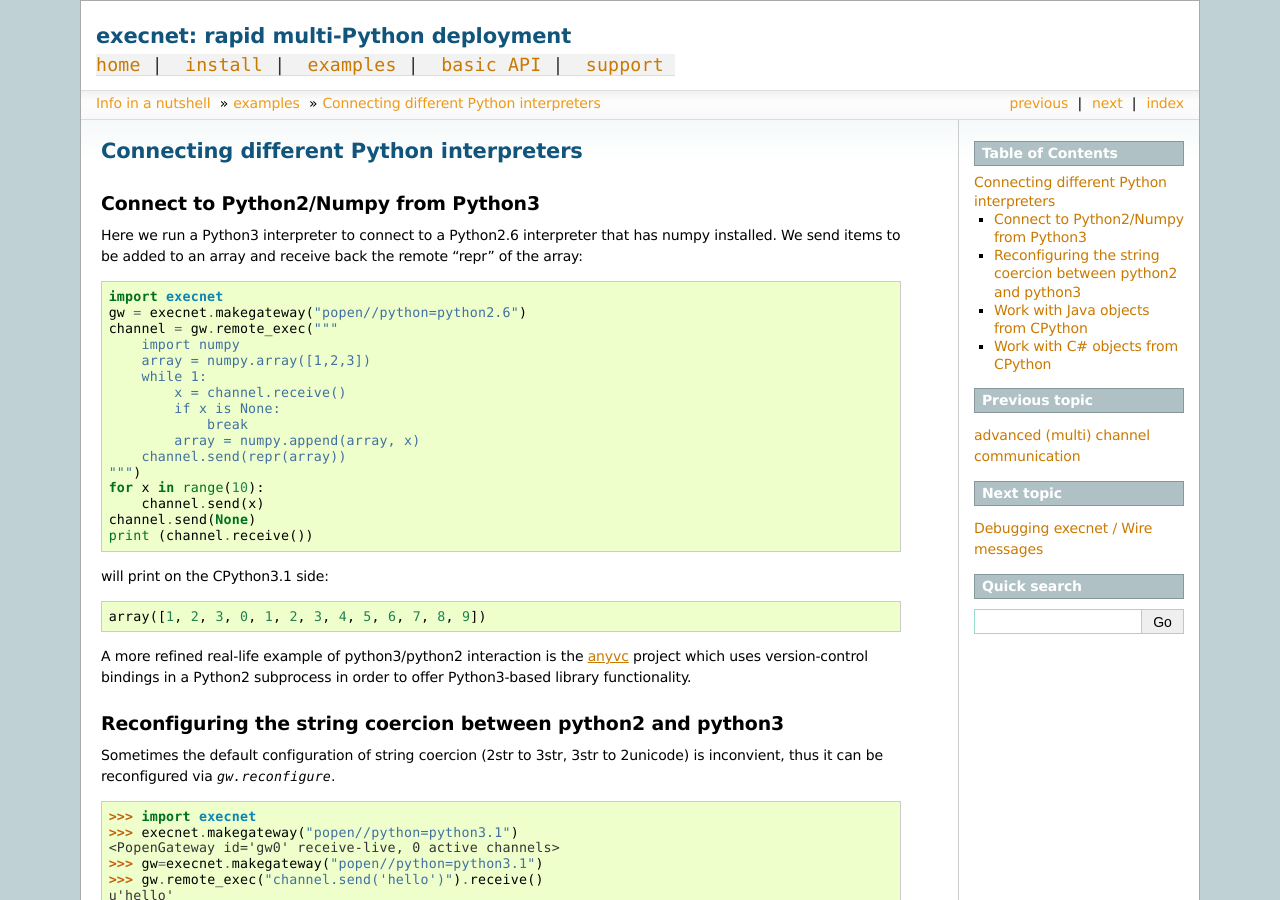
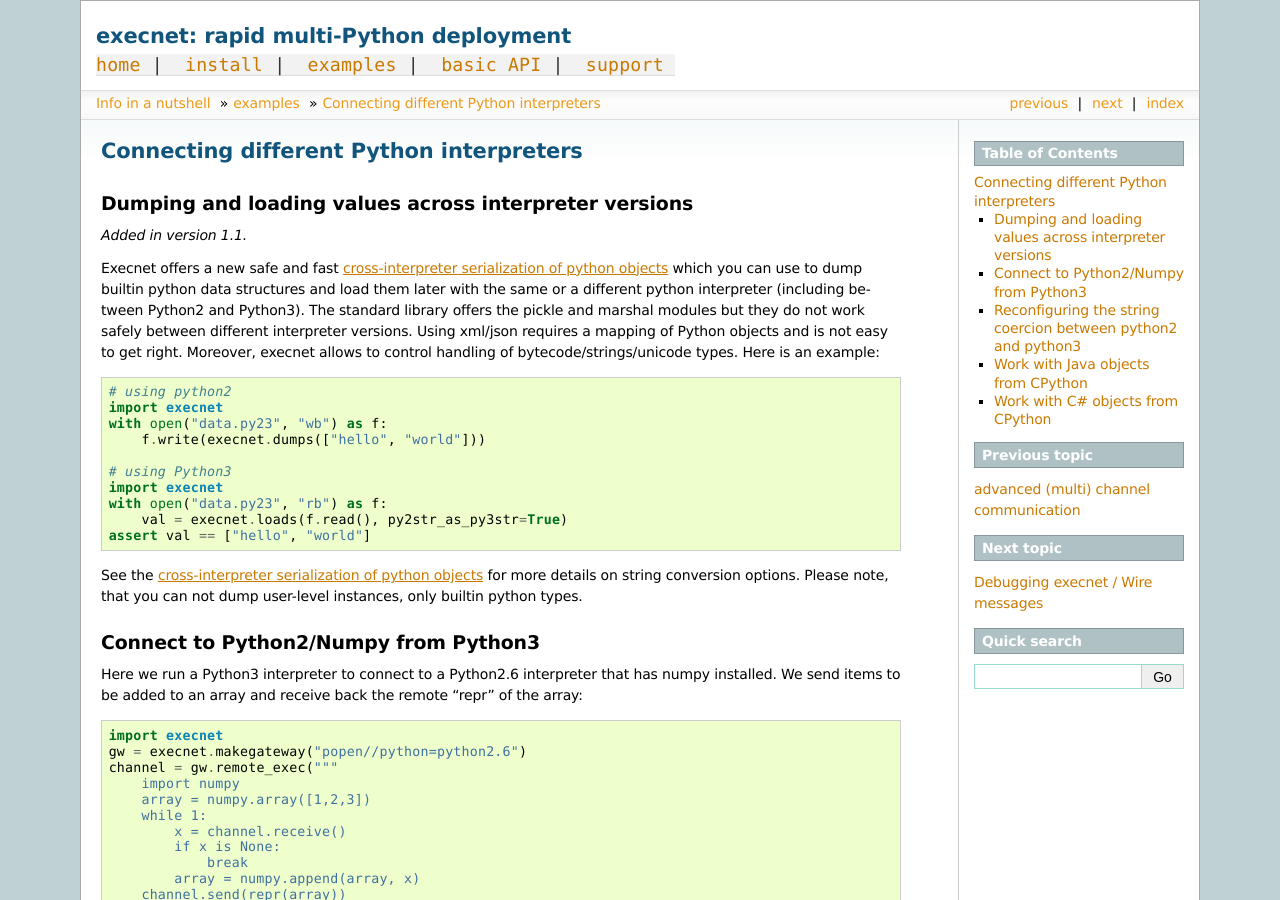
Before and after one commit to bryan-lunt/execnet, a Sphinx documentation site: the page built from doc/example/hybridpython.txt, in a window 1280 px wide and 900 px high. Built offline with Sphinx 7.4.7, drawn with Linux system fonts in a browser that asks for light colours.

Commit message:
- rename loads2/dumps2 to load_internal/dumps/internal - more documentation of loads/dumps - improve self._buffer type handling to work better across   interpreter versions

```diff
--- a/doc/basics.txt
+++ b/doc/basics.txt
@@ -13,9 +13,12 @@ help to manage creation and termination of sub interpreters.
 .. currentmodule:: execnet
 
 .. _`dumps/loads`:
+.. _`dumps/loads API`:
 
 cross-interpreter serialization of python objects
 =======================================================
+
+.. versionadded:: 1.1
 
 Execnet exposes a function pair which you can safely use to
 store and load values from different Python interpreters
@@ -26,6 +29,8 @@ a basic example::
     >>> dump = execnet.dumps([1,2,3])
     >>> execnet.loads(dump)
     [1,2,3]
+
+For more examples see :ref:`dumps/loads examples`.
 
 .. autofunction:: execnet.dumps(spec)
 .. autofunction:: execnet.loads(spec)
--- a/doc/example/hybridpython.txt
+++ b/doc/example/hybridpython.txt
@@ -1,5 +1,37 @@
 Connecting different Python interpreters
 ==========================================
+
+.. _`dumps/loads examples`:
+
+Dumping and loading values across interpreter versions
+----------------------------------------------------------
+
+.. versionadded:: 1.1
+
+Execnet offers a new safe and fast :ref:`dumps/loads API` which you
+can use to dump builtin python data structures and load them
+later with the same or a different python interpreter (including
+between Python2 and Python3).  The standard library offers
+the pickle and marshal modules but they do not work safely
+between different interpreter versions.  Using xml/json
+requires a mapping of Python objects and is not easy to
+get right.  Moreover, execnet allows to control handling
+of bytecode/strings/unicode types. Here is an example::
+
+    # using python2
+    import execnet
+    with open("data.py23", "wb") as f:
+        f.write(execnet.dumps(["hello", "world"]))
+
+    # using Python3
+    import execnet
+    with open("data.py23", "rb") as f:
+        val = execnet.loads(f.read(), py2str_as_py3str=True)
+    assert val == ["hello", "world"]
+
+See the :ref:`dumps/loads API` for more details on string
+conversion options.  Please note, that you can not dump
+user-level instances, only builtin python types.
 
 Connect to Python2/Numpy from Python3
 ----------------------------------------
```
Also changed, not shown: 1 other file.
